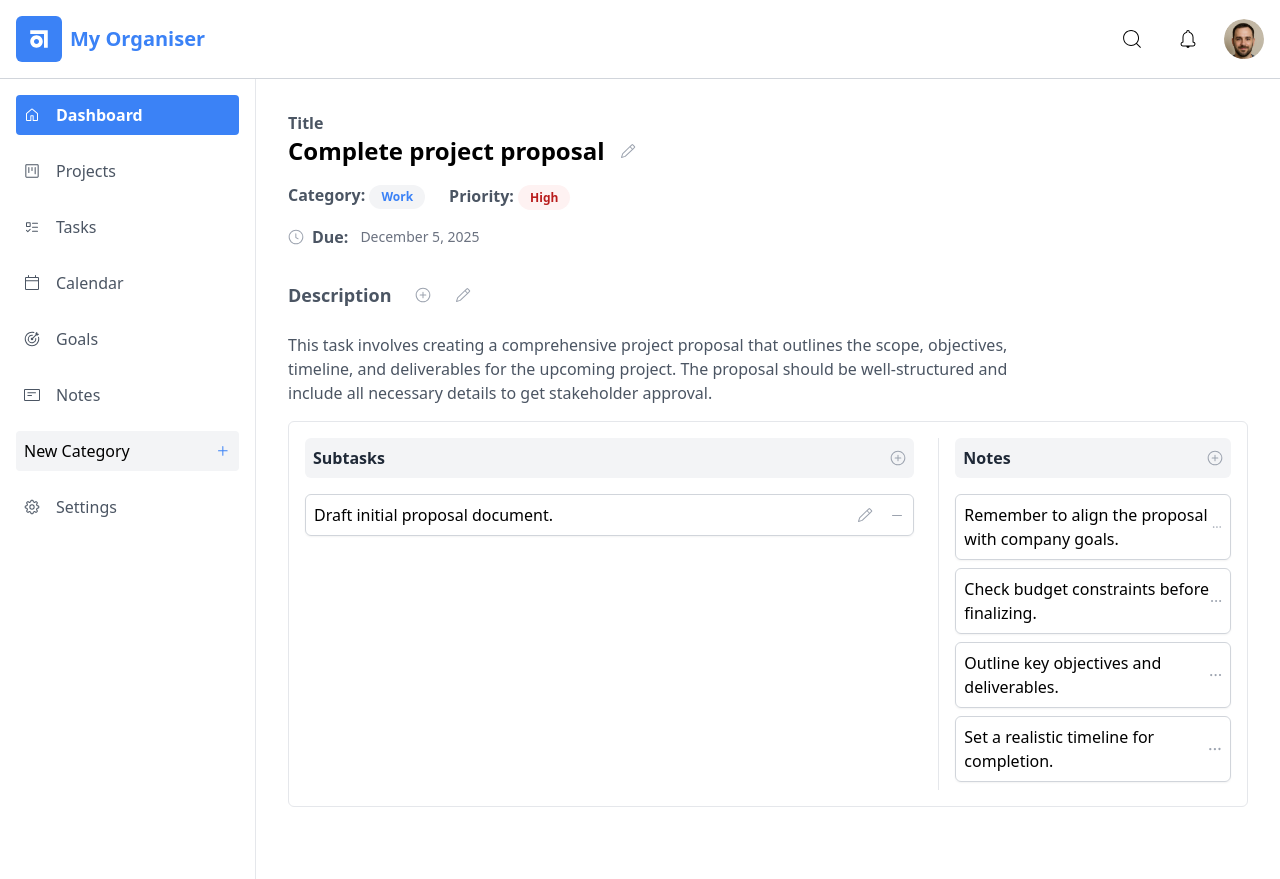
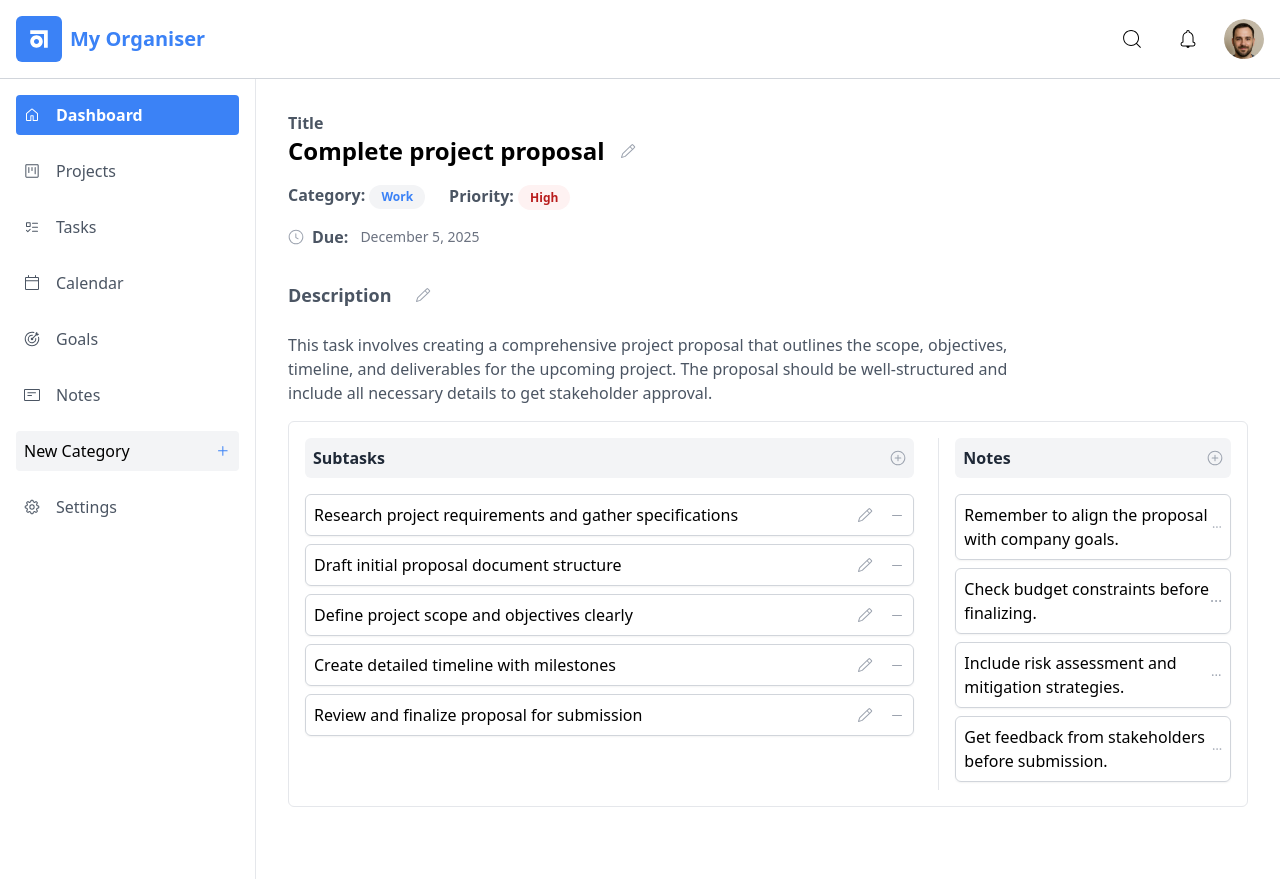
Before and after one commit to Ekpenga9000/personal-organiser, a React (Vite) app: page /tasks/task-001 in a window 1280 px wide. Built offline with nearby package versions, Linux system fonts and the light colour scheme.

Commit message:
Create TaskNotes component.

```diff
--- a/src/DB/tasks/taskDetails.json
+++ b/src/DB/tasks/taskDetails.json
@@ -1,7 +1,10 @@
 [
     {
         "taskId": "task-001",
-    "description": "This task involves creating a comprehensive project proposal that outlines the scope, objectives, timeline, and deliverables for the upcoming project. The proposal should be well-structured and include all necessary details to get stakeholder approval.",
+        "description": {
+            "id": "desc-001",
+            "text": "This task involves creating a comprehensive project proposal that outlines the scope, objectives, timeline, and deliverables for the upcoming project. The proposal should be well-structured and include all necessary details to get stakeholder approval."
+        },
         "subtasks": [
             {
                 "id": "subtask-001-1",
@@ -27,7 +30,10 @@
     },
     {
         "taskId": "task-002",
-    "description": "Conduct a thorough review of the existing code documentation to ensure it's up-to-date, comprehensive, and follows best practices. This includes API documentation, inline comments, and README files.",
+        "description": {
+            "id": "desc-002",
+            "text": "Conduct a thorough review of the existing code documentation to ensure it's up-to-date, comprehensive, and follows best practices. This includes API documentation, inline comments, and README files."
+        },
         "subtasks": [
             {
                 "id": "subtask-002-1",
@@ -49,7 +55,10 @@
     },
     {
         "taskId": "task-003",
-    "description": "Plan and organize weekend grocery shopping to ensure all household necessities are covered. Create a comprehensive shopping list based on meal planning and current inventory.",
+        "description": {
+            "id": "desc-003",
+            "text": "Plan and organize weekend grocery shopping to ensure all household necessities are covered. Create a comprehensive shopping list based on meal planning and current inventory."
+        },
         "subtasks": [
             {
                 "id": "subtask-003-1",
@@ -71,7 +80,10 @@
     },
     {
         "taskId": "task-004",
-    "description": "Develop a compelling presentation for the upcoming client meeting that effectively communicates our project approach, timeline, and expected outcomes. The presentation should be professional and engaging.",
+        "description": {
+            "id": "desc-004",
+            "text": "Develop a compelling presentation for the upcoming client meeting that effectively communicates our project approach, timeline, and expected outcomes. The presentation should be professional and engaging."
+        },
         "subtasks": [
             {
                 "id": "subtask-004-1",
@@ -97,7 +109,10 @@
     },
     {
         "taskId": "task-005",
-    "description": "Refresh and update the portfolio website with recent projects, improved design, and better user experience. Ensure the site showcases skills effectively and loads quickly.",
+        "description": {
+            "id": "desc-005",
+            "text": "Refresh and update the portfolio website with recent projects, improved design, and better user experience. Ensure the site showcases skills effectively and loads quickly."
+        },
         "subtasks": [
             {
                 "id": "subtask-005-1",
@@ -123,7 +138,10 @@
     },
     {
         "taskId": "task-006",
-    "description": "Schedule a routine dental appointment for cleaning and checkup. Research available appointment slots and ensure insurance coverage is active.",
+        "description": {
+            "id": "desc-006",
+            "text": "Schedule a routine dental appointment for cleaning and checkup. Research available appointment slots and ensure insurance coverage is active."
+        },
         "subtasks": [
             {
                 "id": "subtask-006-1",
@@ -145,7 +163,10 @@
     },
     {
         "taskId": "task-007",
-    "description": "Investigate and resolve the authentication module bug that's preventing users from logging in successfully. This is a critical issue affecting user experience.",
+        "description": {
+            "id": "desc-007",
+            "text": "Investigate and resolve the authentication module bug that's preventing users from logging in successfully. This is a critical issue affecting user experience."
+        },
         "subtasks": [
             {
                 "id": "subtask-007-1",
@@ -171,7 +192,10 @@
     },
     {
         "taskId": "task-008",
-    "description": "Continue reading 'Clean Code' by Robert Martin, focusing on chapter 5 which covers formatting and code organization best practices.",
+        "description": {
+            "id": "desc-008",
+            "text": "Continue reading 'Clean Code' by Robert Martin, focusing on chapter 5 which covers formatting and code organization best practices."
+        },
         "subtasks": [
             {
                 "id": "subtask-008-1",
@@ -193,7 +217,10 @@
     },
     {
         "taskId": "task-009",
-    "description": "Declutter and reorganize the home office space to create a more productive and inspiring work environment. Focus on desk organization and storage solutions.",
+        "description": {
+            "id": "desc-009",
+            "text": "Declutter and reorganize the home office space to create a more productive and inspiring work environment. Focus on desk organization and storage solutions."
+        },
         "subtasks": [
             {
                 "id": "subtask-009-1",
@@ -215,7 +242,10 @@
     },
     {
         "taskId": "task-010",
-    "description": "Conduct comprehensive performance reviews for team members, providing constructive feedback and setting goals for the upcoming quarter.",
+        "description": {
+            "id": "desc-010",
+            "text": "Conduct comprehensive performance reviews for team members, providing constructive feedback and setting goals for the upcoming quarter."
+        },
         "subtasks": [
             {
                 "id": "subtask-010-1",
@@ -241,7 +271,10 @@
     },
     {
         "taskId": "task-011",
-    "description": "Execute comprehensive testing of the new feature before deployment to ensure functionality, performance, and compatibility across different environments.",
+        "description": {
+            "id": "desc-011",
+            "text": "Execute comprehensive testing of the new feature before deployment to ensure functionality, performance, and compatibility across different environments."
+        },
         "subtasks": [
             {
                 "id": "subtask-011-1",
@@ -267,7 +300,10 @@
     },
     {
         "taskId": "task-012",
-    "description": "Research and plan a relaxing holiday vacation that fits within budget and schedule constraints. Consider destinations, activities, and accommodation options.",
+        "description": {
+            "id": "desc-012",
+            "text": "Research and plan a relaxing holiday vacation that fits within budget and schedule constraints. Consider destinations, activities, and accommodation options."
+        },
         "subtasks": [
             {
                 "id": "subtask-012-1",
@@ -293,7 +329,10 @@
     },
     {
         "taskId": "task-013",
-    "description": "Compile and submit monthly expense reports for reimbursement, ensuring all receipts are included and categorized correctly according to company policy.",
+        "description": {
+            "id": "desc-013",
+            "text": "Compile and submit monthly expense reports for reimbursement, ensuring all receipts are included and categorized correctly according to company policy."
+        },
         "subtasks": [
             {
                 "id": "subtask-013-1",
@@ -319,7 +358,10 @@
     },
     {
         "taskId": "task-014",
-    "description": "Dive deeper into TypeScript advanced patterns including generics, conditional types, and mapped types to improve code quality and type safety.",
+        "description": {
+            "id": "desc-014",
+            "text": "Dive deeper into TypeScript advanced patterns including generics, conditional types, and mapped types to improve code quality and type safety."
+        },
         "subtasks": [
             {
                 "id": "subtask-014-1",
@@ -345,7 +387,10 @@
     },
     {
         "taskId": "task-015",
-    "description": "Review and update security protocols across all systems to ensure compliance with latest security standards and protect against emerging threats.",
+        "description": {
+            "id": "desc-015",
+            "text": "Review and update security protocols across all systems to ensure compliance with latest security standards and protect against emerging threats."
+        },
         "subtasks": [
             {
                 "id": "subtask-015-1",
--- /dev/null
+++ b/src/components/SubTasks.tsx
@@ -0,0 +1,32 @@
+import { GoPlusCircle } from "react-icons/go";
+import SubTaskItem from "./SubTaskItem";
+
+interface Subtask {
+  id: string;
+  text: string;
+}
+
+interface SubTasksProps {
+  subtasks: Subtask[];
+}
+
+const SubTasks = ({ subtasks }: SubTasksProps) => {
+  return (
+    <aside className="col-span-2">
+      <div className="mb-4 flex items-center gap-2 justify-between bg-gray-100 p-2 rounded-md">
+        <h3 className="font-semibold text-gray-800">Subtasks</h3>
+        <GoPlusCircle className="text-gray-400 cursor-pointer hover:text-gray-600" />
+      </div>
+
+      <ul className="list-inside">
+        {subtasks?.map((subtask) => (
+          <li key={subtask?.id}>
+            <SubTaskItem text={subtask?.text} />
+          </li>
+        ))}
+      </ul>
+    </aside>
+  );
+};
+
+export default SubTasks;
--- /dev/null
+++ b/src/components/TaskDescription.tsx
@@ -0,0 +1,45 @@
+import { GoPlusCircle, GoPencil } from "react-icons/go";
+import TaskDetailsData from "../DB/tasks/taskDetails.json";
+import SubTasks from "./SubTasks";
+import TaskNotes from "./TaskNotes";
+
+interface TaskDescriptionProps {
+  id: string;
+}
+
+const TaskDescription = ({ id }: TaskDescriptionProps) => {
+  const task = TaskDetailsData.find((task) => task.taskId === id);
+  const { description } = task || { description: "No description available." };
+  const { subtasks } = task || { subtasks: [] };
+  return (
+    <>
+      <div className="flex items-center mb-6 gap-6">
+        <h2 className="font-semibold text-lg text-gray-600">Description</h2>
+        <ul className="flex items-center gap-6">
+          {typeof description === "string" || description?.text === "" ? (
+            <li>
+              <GoPlusCircle className="text-gray-400 cursor-pointer hover:text-gray-600" />
+            </li>
+          ) : (
+            <li>
+              <GoPencil className="text-gray-400 cursor-pointer hover:text-gray-600" />
+            </li>
+          )}
+        </ul>
+      </div>
+
+      <p className="text-gray-600 mb-4 w-3/4">
+        {typeof description === "string"
+          ? description
+          : description?.text || "No description available."}
+      </p>
+
+      <section className="border p-4 rounded-md grid grid-cols-3 gap-6 items-start">
+        <SubTasks subtasks={subtasks} />
+        <TaskNotes id={id} />
+      </section>
+    </>
+  );
+};
+
+export default TaskDescription;
--- a/src/components/TaskDetails.tsx
+++ b/src/components/TaskDetails.tsx
@@ -1,7 +1,5 @@
-import { GoPlusCircle, GoPencil, GoClock } from "react-icons/go";
-import TaskNote from "./TaskNote";
-import SubTaskItem from "./SubTaskItem";
 import TaskDetailsHead from "./TaskDetailsHead";
+import TaskDescription from "./TaskDescription";
 
 type TaskDetailsProps = {
   id: string;
@@ -11,60 +9,7 @@ const TaskDetails = ({ id }: TaskDetailsProps) => {
   return (
     <section>
       <TaskDetailsHead id={id} />
-
-      <div className="flex items-center mb-6 gap-6">
-        <h2 className="font-semibold text-lg text-gray-600">Description</h2>
-        <ul className="flex items-center gap-6">
-          <li>
-            <GoPlusCircle className="text-gray-400 cursor-pointer hover:text-gray-600" />
-          </li>
-          <li>
-            <GoPencil className="text-gray-400 cursor-pointer hover:text-gray-600" />
-          </li>
-        </ul>
-      </div>
-
-      <p className="text-gray-600 mb-4 w-3/4">
-        This task involves creating a comprehensive project proposal that
-        outlines the scope, objectives, timeline, and deliverables for the
-        upcoming project. The proposal should be well-structured and include all
-        necessary details to get stakeholder approval.
-      </p>
-
-      <section className="border p-4 rounded-md grid grid-cols-3 gap-6 items-start">
-        <aside className="col-span-2">
-          <div className="mb-4 flex items-center gap-2 justify-between bg-gray-100 p-2 rounded-md">
-            <h3 className="font-semibold text-gray-800">Subtasks</h3>
-            <GoPlusCircle className="text-gray-400 cursor-pointer hover:text-gray-600" />
-          </div>
-
-          <ul className="list-inside">
-            <li>
-              <SubTaskItem text="Draft initial proposal document." />
-            </li>
-          </ul>
-        </aside>
-        <aside className="col-span-1 border-l pl-4">
-          <div className="mb-4 flex items-center gap-2 justify-between bg-gray-100 p-2 rounded-md">
-            <h3 className="font-semibold text-gray-800">Notes</h3>
-            <GoPlusCircle className="text-gray-400 cursor-pointer hover:text-gray-600" />
-          </div>
-          <ul className="">
-            <li className="">
-              <TaskNote note="Remember to align the proposal with company goals." />
-            </li>
-            <li>
-              <TaskNote note="Check budget constraints before finalizing." />
-            </li>
-            <li>
-              <TaskNote note="Outline key objectives and deliverables." />
-            </li>
-            <li>
-              <TaskNote note="Set a realistic timeline for completion." />
-            </li>
-          </ul>
-        </aside>
-      </section>
+      <TaskDescription id={id} />
     </section>
   );
 };
--- /dev/null
+++ b/src/components/TaskNotes.tsx
@@ -0,0 +1,28 @@
+import TaskNote from "./TaskNote";
+import { GoPlusCircle } from "react-icons/go";
+import TaskNotesData from "../DB/tasks/taskNotes.json";
+
+interface TaskNotesProps {
+  id: string;
+}
+const TaskNotes = ({ id }: TaskNotesProps) => {
+  const noteData = TaskNotesData.filter((note) => note.taskId === id);
+  const { notes } = noteData[0] || { notes: [] };
+  return (
+    <aside className="col-span-1 border-l pl-4">
+      <div className="mb-4 flex items-center gap-2 justify-between bg-gray-100 p-2 rounded-md">
+        <h3 className="font-semibold text-gray-800">Notes</h3>
+        <GoPlusCircle className="text-gray-400 cursor-pointer hover:text-gray-600" />
+      </div>
+      <ul className="">
+        {notes?.map((individualNote) => (
+          <li key={individualNote.id} className="">
+            <TaskNote note={individualNote.text} />
+          </li>
+        ))}
+      </ul>
+    </aside>
+  );
+};
+
+export default TaskNotes;
```
Also changed, not shown: src/components/TaskDetailsHead.tsx (+1 -9 lines), src/utils/utilFunctions.ts (added, +9 -0 lines). Lines whose indentation alone changed are shown as unchanged.
